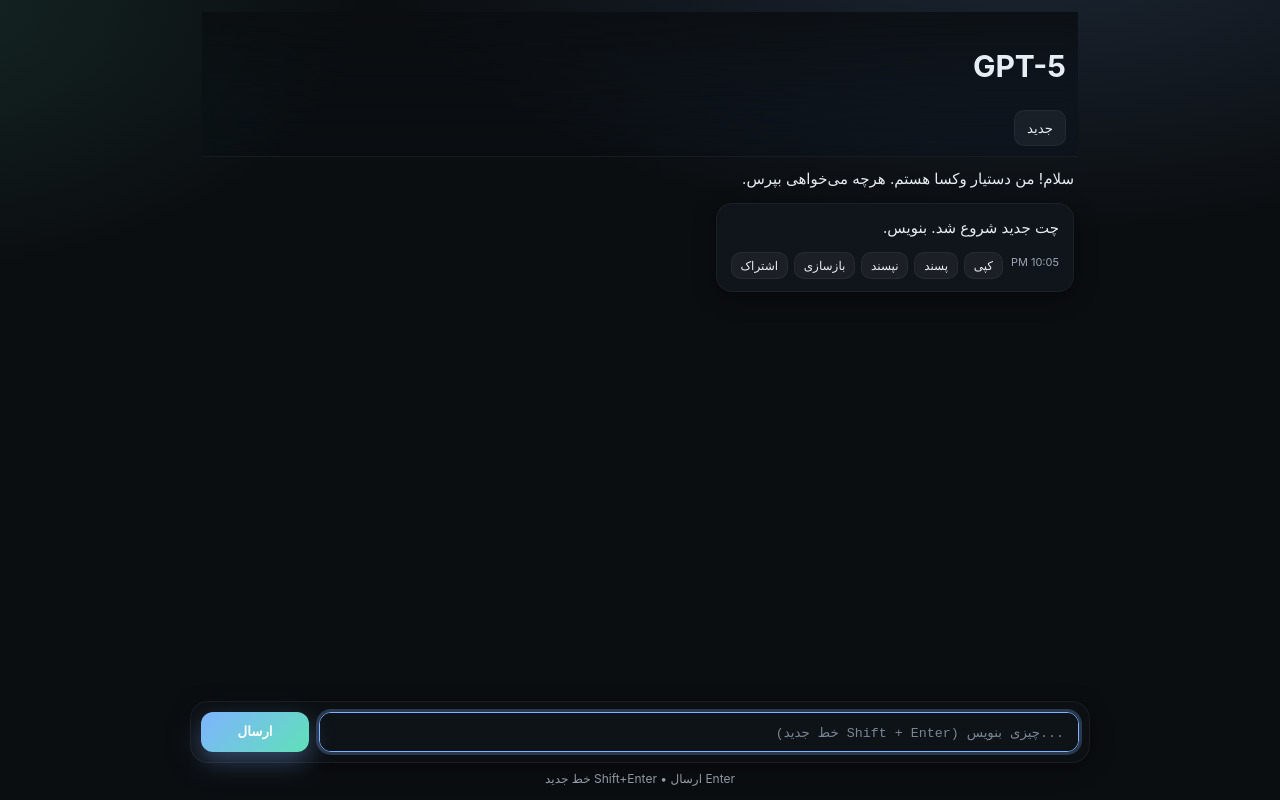
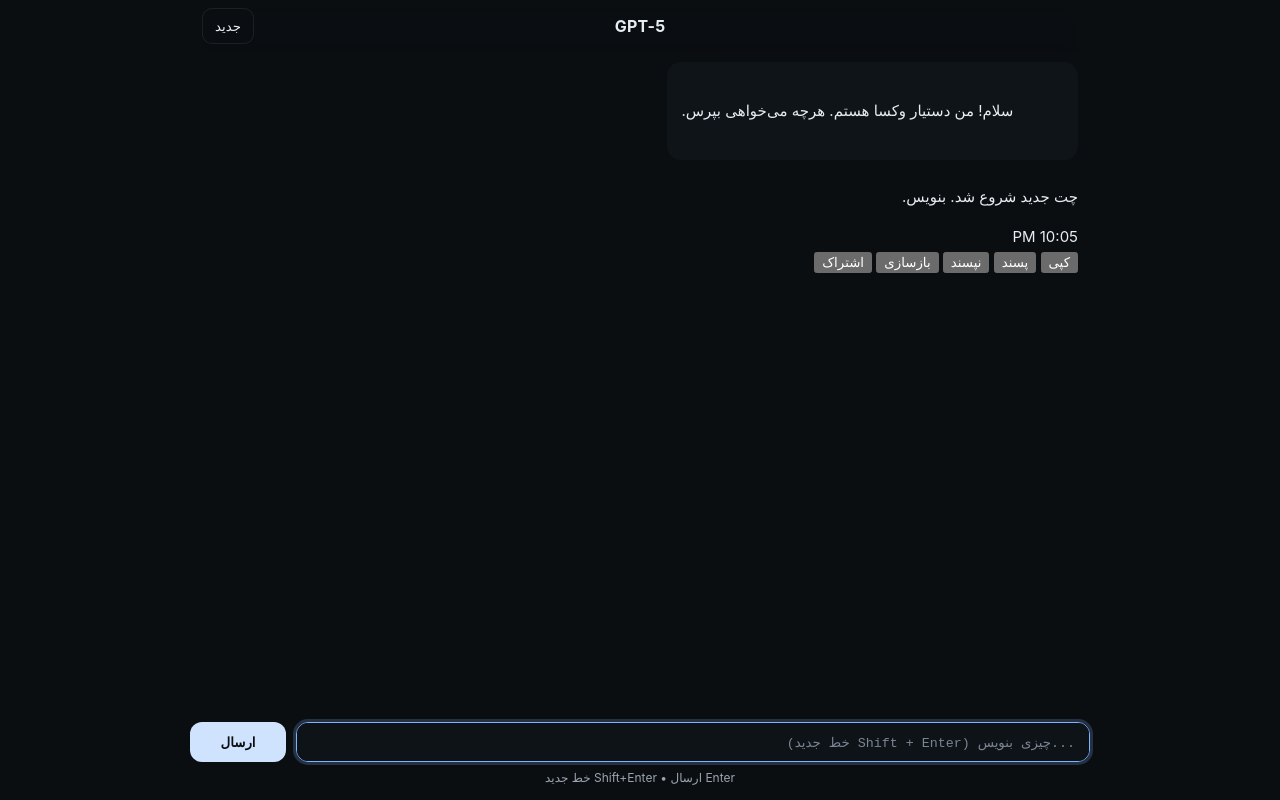
Before and after one commit to NimaMohammadii/vexa-ai, a plain HTML site: page modules/gpt/index.html in a window 1280 px wide. Both pictures are taken after a click on the button "جدید". Drawn offline with Linux system fonts and the light colour scheme.

Commit message:
Update styles.css

```diff
--- a/modules/gpt/styles.css
+++ b/modules/gpt/styles.css
@@ -1,136 +1,113 @@
 :root{
   color-scheme: dark;
-  --bg: #0b0e11;         /* پس‌زمینهٔ عمیق */
-  --panel: #0f1317;      /* پنل‌ها */
-  --ink: #e6edf3;        /* متن اصلی */
-  --ink-dim: #9aa4b2;    /* متن کمرنگ */
-  --line: 1px solid rgba(255,255,255,.06);
-  --soft: 1px solid rgba(255,255,255,.05);
 
-  --accent: #7fb3ff;     /* آبی ملایم */
-  --mint: #5fe1b8;       /* سبز نعنایی */
-  --focus: rgba(127,179,255,.25);
+  /* پالت مینیمال شبیه ChatGPT */
+  --bg: #0b0e11;        /* پس‌زمینه‌ی عمیق */
+  --ink: #e6edf3;       /* متن اصلی */
+  --ink-dim: #9aa4b2;   /* متن کمرنگ */
+  --panel: #0f1317;     /* پنل‌ها */
 
-  --r-lg: 16px;
-  --r-md: 12px;
-  --shadow-1: 0 6px 22px rgba(0,0,0,.35), 0 2px 8px rgba(0,0,0,.22);
-  --glass: rgba(15,19,23,.6);
+  /* بلاک‌ها (بسیار ساده، بدون گرادیان/نئون/کادر) */
+  --block-ai:   #0f1419; /* AI */
+  --block-user: #121820; /* User */
+
+  /* فوکِس نرم */
+  --focus: rgba(127,179,255,.22);
+
+  /* ابعاد */
+  --r-lg: 14px;
 }
 
-*{box-sizing:border-box; -webkit-tap-highlight-color: transparent}
+*{box-sizing:border-box; -webkit-tap-highlight-color:transparent}
 html,body{height:100%}
 body{
   margin:0;
-  background:
-    radial-gradient(1100px 520px at 80% -10%, rgba(127,179,255,.15), transparent 60%),
-    radial-gradient(900px 500px at -10% 0%, rgba(95,225,184,.12), transparent 55%),
-    var(--bg);
-  color:var(--ink);
-  font: 15px/1.6 -apple-system,BlinkMacSystemFont,"SF Pro Text","IRANSans",system-ui,Segoe UI,Roboto,Helvetica,Arial,"Apple Color Emoji","Segoe UI Emoji";
+  background: var(--bg);
+  color: var(--ink);
+  font: 15px/1.65 -apple-system, BlinkMacSystemFont, "SF Pro Text", "IRANSans",
+        system-ui, Segoe UI, Roboto, Helvetica, Arial, "Apple Color Emoji", "Segoe UI Emoji";
 }
 
-/* Shell */
-.app{max-width: 900px; margin: 0 auto; padding: 12px 12px 120px}
+/* کانتینر */
+.app{max-width: 900px; margin: 0 auto; padding: 0 12px 120px}
 
-/* Header شبیه ChatGPT: ساده، بدون آیکون/استیکر */
+/* Header مینیمال (شبیه ChatGPT: عنوان وسط، اکشن سمت راست) */
 .header{
   position: sticky; top: 0; z-index: 10;
-  display: flex; align-items: center; gap: 8px;
-  padding: 10px 12px;
   background: linear-gradient(to bottom, rgba(11,14,17,.85), rgba(11,14,17,.55) 40%, transparent);
   backdrop-filter: blur(6px) saturate(140%);
-  border-bottom: var(--line);
 }
-.title{font-weight: 700; font-size: 16px; letter-spacing: .2px}
-.header-actions{margin-inline-start: auto}
+.header__inner{
+  height: 52px; display: grid; grid-template-columns: 1fr auto 1fr; align-items: center;
+}
+.header__title{ margin:0; text-align:center; font-weight:700; font-size:16px; letter-spacing:.2px }
+.header__spacer{ width: 64px }
 .btn-ghost{
-  height: 36px; padding: 0 12px;
-  border-radius: 10px; border: var(--soft); color: var(--ink);
-  background: rgba(255,255,255,.05); cursor: pointer;
+  justify-self: end;
+  height: 36px; padding: 0 12px; border-radius: 10px;
+  background: transparent; color: var(--ink);
+  border: 1px solid rgba(255,255,255,.08);
+  cursor: pointer;
 }
-.btn-ghost:active{transform: translateY(1px); opacity: .9}
+.btn-ghost:active{ transform: translateY(1px); opacity: .9 }
 
-/* Chat stream */
-.chat{display:flex; flex-direction:column; gap: 12px; padding: 10px 4px 0}
-.msg{display:flex}
-.msg.ai{justify-content:flex-start}
-.msg.user{justify-content:flex-end}
+/* جریان چت – بلاک‌های ساده بدون کادر */
+.chat{ display:flex; flex-direction:column; gap: 10px; padding: 10px 0 0 }
+.msg{ display:flex }
+.msg.ai{ justify-content:flex-start }
+.msg.user{ justify-content:flex-end }
 
-.bubble{
-  max-width: 80%;
-  border: var(--soft);
+.block{
+  max-width: 780px;
+  padding: 12px 14px;
   border-radius: var(--r-lg);
-  box-shadow: var(--shadow-1);
-  padding: 12px 14px;
+  white-space: pre-wrap;
+  font-size: 15px;
+  line-height: 1.65;
 }
-.bubble.ai{
-  background: #10151b;   /* شبیه ChatGPT: بلوک ساده برای AI */
-}
-.bubble.user{
-  background: #1b222b;   /* حباب تیره برای کاربر */
-}
+.msg.ai .block   { background: var(--block-ai); }
+.msg.user .block { background: var(--block-user); }
 
-.text{margin:0; white-space: pre-wrap; font-size: 15px}
-.meta{
-  margin-top: 6px; display:flex; gap:8px; align-items:center;
-  color: var(--ink-dim); font-size: 11px
-}
-
-/* اکشن‌های زیر پیام (متنی، بدون ایموجی/استیکر) */
-.actions{display: flex; gap: 6px; margin-top: 6px; flex-wrap: wrap}
-.action{
-  padding: .35rem .55rem; font-size: 12px; color: var(--ink);
-  border: var(--soft); border-radius: 10px; background: rgba(255,255,255,.05);
-  cursor: pointer; user-select: none;
-  transition: transform .08s ease, background .18s ease;
-}
-.action:active{transform: translateY(1px); opacity: .9}
-
-/* Loading / typing indicator */
-.loading .text{opacity:.85}
-.dots{display:inline-flex; gap:6px; margin-inline-start:6px; vertical-align:middle}
-.dots i{width:6px; height:6px; border-radius:999px; background: currentColor; opacity:.55; animation: d 1.3s infinite ease-in-out}
-.dots i:nth-child(2){animation-delay:.2s}
-.dots i:nth-child(3){animation-delay:.4s}
-@keyframes d{0%,80%,100%{transform:scale(.6);opacity:.4}40%{transform:scale(1);opacity:1}}
-
-/* Composer */
+/* Composer پایین – بدون نئون/سایه اغراق‌آمیز */
 .composer{
   position: fixed; inset-inline: 0; bottom: 12px;
-  display: grid; place-items: center; pointer-events: none;
+  display: grid; place-items: center;
 }
 .composer__form{
   width: min(900px, calc(100% - 24px));
-  display: grid; grid-template-columns: 1fr 108px; gap: 10px;
-  pointer-events: auto; padding: 10px;
-  background: var(--glass); backdrop-filter: blur(12px) saturate(140%);
-  border: var(--line); border-radius: 18px; box-shadow: var(--shadow-1);
+  display: grid; grid-template-columns: 1fr 96px; gap: 10px;
 }
 #prompt-input{
   width: 100%; max-height: 180px; resize: none; outline: none;
+  background: #0e1318; color: var(--ink);
   border: 1px solid rgba(255,255,255,.08);
-  background: #0e1318; color: var(--ink);
   border-radius: 12px; padding: 12px 14px;
 }
-#prompt-input::placeholder{color: #7a8594}
-#prompt-input:focus{border-color: var(--accent); box-shadow: 0 0 0 3px var(--focus)}
+#prompt-input::placeholder{ color: #7a8594 }
+#prompt-input:focus{ border-color: #7fb3ff; box-shadow: 0 0 0 3px var(--focus) }
 .send{
-  border: 0; border-radius: 12px; color: #fff; font-weight: 700;
-  background: linear-gradient(135deg, var(--accent), var(--mint));
+  border: 0; border-radius: 12px; color: #0b0e11; font-weight: 700;
+  background: #cfe3ff; /* دکمه روشن، بدون گرادیان/نئون */
   padding: 12px 14px; cursor: pointer;
-  box-shadow: 0 10px 24px rgba(127,179,255,.35);
-  transition: transform .08s ease, opacity .2s ease;
 }
-.send:disabled{opacity:.6; box-shadow: none; cursor: default}
-.send:active{transform: translateY(1px)}
-.hint{margin-top:6px; text-align:center; color: var(--ink-dim); font-size: 12px}
+.send:disabled{ opacity: .6; cursor: default }
+.send:active{ transform: translateY(1px) }
+.hint{ margin-top: 6px; text-align: center; color: var(--ink-dim); font-size: 12px }
 
-/* Animations */
-.fade-in{animation: fade .22s ease both}
-@keyframes fade{from{opacity:0; transform: translateY(4px)} to{opacity:1; transform:none}}
+/* تایپینگ ایندیکیتر */
+.loading .block{ opacity: .95 }
+.dots{ display:inline-flex; gap:6px; margin-inline-start:6px; vertical-align:middle }
+.dots i{ width:6px; height:6px; border-radius:999px; background: currentColor; opacity:.55; animation: d 1.2s infinite ease-in-out }
+.dots i:nth-child(2){ animation-delay: .18s }
+.dots i:nth-child(3){ animation-delay: .36s }
+@keyframes d{ 0%,80%,100%{ transform: scale(.6); opacity:.4 } 40%{ transform: scale(1); opacity: 1 } }
 
-/* Responsive */
+/* ورود نرم پیام‌ها */
+.fade-in{ animation: fade .2s ease both }
+@keyframes fade{ from{ opacity:0; transform: translateY(4px) } to{ opacity:1; transform:none } }
+
+/* ریسپانسیو */
 @media (max-width: 520px){
-  .composer__form{grid-template-columns: 1fr 96px}
-  .send{font-size: 14px}
+  .composer__form{ grid-template-columns: 1fr 84px }
+  .send{ font-size: 14px }
 }
```
